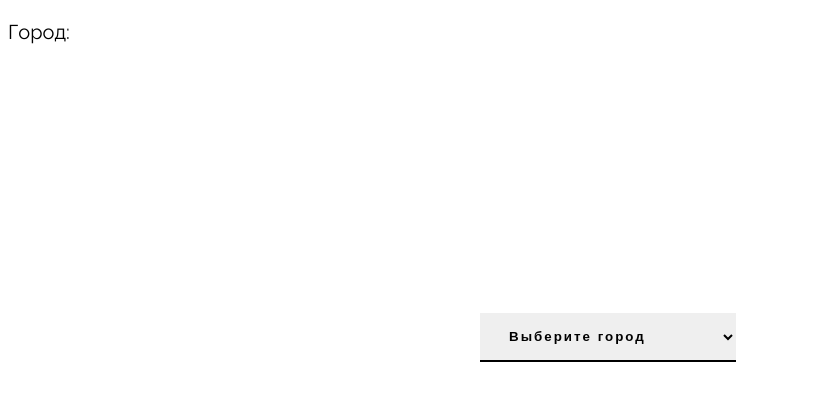
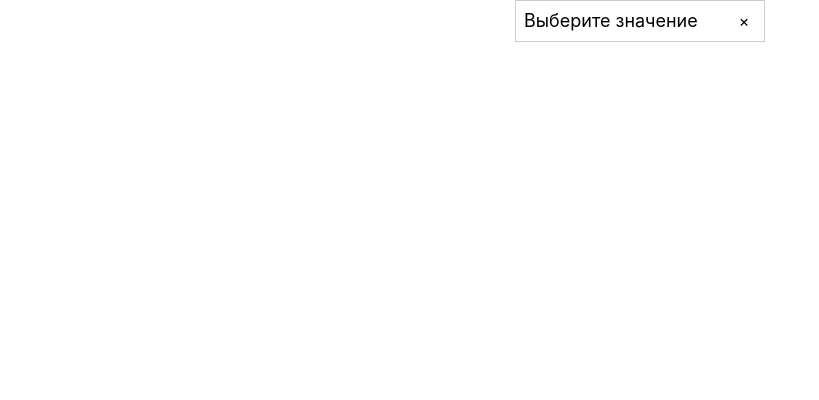
Before and after one commit to lerakrya8/react_js, a React (Create React App) app: page / in a window 1280 px wide. Shown: the top 400 px of the page, without its empty margins (0-819 px from the left). Built offline with nearby package versions, Linux system fonts and the light colour scheme.

Commit message:
select через div

```diff
--- a/package.json
+++ b/package.json
@@ -1,11 +1,11 @@
 {
-  "name": "my-app",
+  "name": "select-div",
   "version": "0.1.0",
   "private": true,
   "dependencies": {
     "@testing-library/jest-dom": "^5.11.9",
     "@testing-library/react": "^11.2.3",
-    "@testing-library/user-event": "^12.6.0",
+    "@testing-library/user-event": "^12.6.2",
     "react": "^17.0.1",
     "react-dom": "^17.0.1",
     "react-scripts": "4.0.1",
--- a/public/index.html
+++ b/public/index.html
@@ -2,12 +2,14 @@
 <html lang="en">
   <head>
     <meta charset="utf-8" />
+    <link rel="icon" href="%PUBLIC_URL%/favicon.ico" />
     <meta name="viewport" content="width=device-width, initial-scale=1" />
     <meta name="theme-color" content="#000000" />
     <meta
       name="description"
       content="Web site created using create-react-app"
     />
+    <link rel="apple-touch-icon" href="%PUBLIC_URL%/logo192.png" />
     <!--
       manifest.json provides metadata used when your web app is installed on a
       user's mobile device or desktop. See https://developers.google.com/web/fundamentals/web-app-manifest/
@@ -22,9 +24,10 @@
       work correctly both with client-side routing and a non-root public URL.
       Learn how to configure a non-root public URL by running `npm run build`.
     -->
-    <title>Select</title>
+    <title>React App</title>
   </head>
   <body>
+    <noscript>You need to enable JavaScript to run this app.</noscript>
     <div id="root"></div>
     <!--
       This HTML file is a template.
--- a/src/App.css
+++ b/src/App.css
@@ -1,38 +1,47 @@
-.App {
+.select {
+  width: 250px;
+  position: relative;
+  margin: 0 auto;
+}
+.select.is-active .select__body {
+  display: block;
+}
+.select__header{
+  border: 1px solid #ccc;
+  cursor: pointer;
+  display: flex;
+}
+.select__current {
+  font-size: 18px;
+  line-height: 24px;
+  padding: 8px;
+}
+.select__icon{
+  align-items: center;
+  display: flex;
+  flex-shrink: 0;
+  justify-content: center;
+  height: 40px;
+  margin-left: auto;
   text-align: center;
+  width: 40px;
 }
 
-.App-logo {
-  height: 40vmin;
-  pointer-events: none;
+.select__body {
+  border: 1px solid #ccc;
+  border-top: 0;
+  left: 0;
+  position: absolute;
+  right: 0;
+  top: 100%;
+  display: none;
 }
-
-@media (prefers-reduced-motion: no-preference) {
-  .App-logo {
-    animation: App-logo-spin infinite 20s linear;
-  }
+.select__item {
+  line-height: 24px;
+  padding: 8px;
+  font-size: 16px;
+  cursor: pointer;
 }
-
-.App-header {
-  background-color: #282c34;
-  min-height: 100vh;
-  display: flex;
-  flex-direction: column;
-  align-items: center;
-  justify-content: center;
-  font-size: calc(10px + 2vmin);
-  color: white;
+.select__item:hover {
+  background-color:#f2f2f2 ;
 }
-
-.App-link {
-  color: #61dafb;
-}
-
-@keyframes App-logo-spin {
-  from {
-    transform: rotate(0deg);
-  }
-  to {
-    transform: rotate(360deg);
-  }
-}
--- a/src/App.js
+++ b/src/App.js
@@ -1,33 +1,21 @@
+import './App.css';
+import Select from './Select'
 import React, { useState } from 'react'
-import Select from './Select'
 
-const towns = ["Москва", "Тамбов", "Новосибирск", "Екатеринбург", "Казань",
-"Нижний Новгород", "Челябинск", "Самара", "Омск", "Ростов-на-Дону", "Уфа",
-"Красноярск", "Воронеж", "Пермь", "Волгоград", "Краснодар", "Саратов",
-"Тюмень", "Тольятти", "Ижевск", "Барнаул", "Ульяновск", "Иркутск",
-"Хабаровск", "Ярославль", "Владивосток", "Махачкала", "Томск", "Оренбург",
-"Кемерово", "Рязань", "Набережные Челны", "Астрахань", "Пенза"];
+const values = ["Value 1", "Value 2", "Value 3", "Value 4", "Value 5"];
 
 function App() {
-  const [filters, setFilters] = useState({release_town: ""});
-
-  const onChange = event => {
-    const {name, value} = event.target;
-    setFilters({
-      [name]: value
-    });
-  };
+  const [classes, setNewState] = useState('false');
 
   return (
-  <div className="App">
-    <Select
-      release_town={filters.release_town}
-      onChange={onChange}
-      towns={towns}
-    />
-    <p>Город: {filters.release_town}</p>
-  </div>
-  )
+    <div className={classes ? 'select' : 'select is-active'}>
+      <Select
+      classes={classes}
+      setNewState={setNewState}
+      values={values}
+      />
+    </div>
+  );
 }
 
 export default App;
--- a/src/Select.js
+++ b/src/Select.js
@@ -1,25 +1,38 @@
-import React from 'react'
-import './my.css'
+import React, { useState } from 'react'
+import './App.css'
 
-const Select = ({onChange, release_town, towns}) => (
-  <div className="header-container">
-      <select
-      id="release_town"
-      className="select"
-      name="release_town"
-      value={release_town}
-      onChange={onChange}
-    >
-      <option key={0} value="" disabled>
-        Выберите город
-      </option>
-      {towns.map((town, index) => (
-        <option key={index} value={town} className="option-size">
-          {town}
-        </option>
+function Select ({classes, setNewState, values}) {
+  const SelectToggle = () => {
+    const currentState = classes;
+    setNewState(!currentState)
+  }
+  const [filters, setFilters] = useState('Выберите значение');
+
+  const onClick = event => {
+    const value = event.target.innerHTML;
+    setFilters(value);
+    SelectToggle();
+  };
+  return (
+  <>
+  <div className="select__header" onClick={SelectToggle}>
+    <span className="select__current">{filters}</span>
+    <div className="select__icon">&times;</div>
+  </div>
+  <div className="select__body">
+      {values.map((value, index) => (
+        <div
+        name="release_town"
+        id="release_town"
+        key={index} value={value}
+        onClick={onClick}
+        className="select__item">
+          {value}
+        </div>
       ))}
-    </select>
   </div>
-);
+  </>
+  );
+};
 
 export default Select;
--- a/src/index.js
+++ b/src/index.js
@@ -1,5 +1,6 @@
 import React from 'react';
 import ReactDOM from 'react-dom';
+import './index.css';
 import App from './App';
 import reportWebVitals from './reportWebVitals';
 
--- a/src/my.css
+++ /dev/null
@@ -1,46 +0,0 @@
-@import url(https://fonts.googleapis.com/css?family=Raleway);
-
-body {
-	font-family: 'Raleway', sans-serif;
-	font-size: 20px;
-}
-
-.header-container {
-    display: block;
-    position: absolute;
-    width: 320px;
-    height: 55px;
-    left: 50%;top: 50%;
-    margin-left: -160px;
-    margin-top: -87px;
-}
-
-/* Select style here */
-
-select {
-    width: 80%;
-    margin-bottom: 1em;
-    padding: .25em;
-    border: 0;
-    border-bottom: 2px solid currentcolor;
-    font-weight: bold;
-    letter-spacing: .15em;
-    border-radius: 0;
-    padding: 15px 5px 15px 25px;
-  }
-
-select:hover {
-	background-color: transparent;
-    color: black;
-    font-size: 0.7em;
-	padding: 15px 5px 15px 25px;
-}
-
-select option {
-	background-color: white;
-	color: gray;
-	width: 310px;
-	padding: 10px 15px;
-	height: 50px;
-	cursor: pointer;
-}
```
Also changed, not shown: 1 other file (tests, documents, lock files or other folders).
